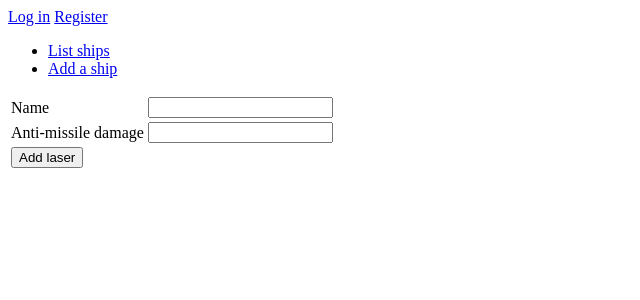
After one commit to elucca/FleetReport, a Flask app: template application/templates/weapons/createlaser.html in a window 1280 px wide. The commit adds this page. Shown: the top 300 px of the page, without its empty margins (0-640 px from the left). Run offline with Flask 2, Linux system fonts and the light colour scheme; the template is opened without the code that fills it: values that come from a table or form of the project are taken from there, others are empty.

Commit message:
Add ability to add lasers to ships

```diff
--- a/application/__init__.py
+++ b/application/__init__.py
@@ -24,6 +24,7 @@ from application.ships import models
 from application.ships import views
 
 from application.weapons import models
+from application.weapons import views
 
 # Initialization for login functionality
 from application.auth.models import User
--- a/application/ships/models.py
+++ b/application/ships/models.py
@@ -17,9 +17,7 @@ class Ship(db.Model):
     armor_sides = db.Column(db.Integer, nullable=False)
     armor_back = db.Column(db.Integer, nullable=False)
 
-    weapons = db.relationship('Weapon', backref='ship', lazy=True)
-
-
+    weapons = db.relationship('Laser', backref='ship', lazy=True)
 
     # Weapons are temporarily only strings. Eventually it'll be one-to-many relationships to weapon tables
     def __init__(self, name, cost, command_capable, propulsion_type, move, delta_v, evasion_passive, evasion_active, evasion_endurance,
--- a/application/templates/ships/update.html
+++ b/application/templates/ships/update.html
@@ -177,12 +177,11 @@ proper and add the buttons (which are the only different part) in the update and
   </table>
 </form>
 
-<form method="POST" action="{{ url_for('laser_create', ship_id=ship.id) }}">
-    <input type="submit" value="Add laser"/>
-  </form>
 
 <form method="POST" action="{{ url_for('ships_remove', ship_id=ship.id) }}">
   <input type="submit" value="Remove ship"/>
 </form>
 
+<td><a href="{{ url_for('laser_create_form', ship_id=ship.id) }}">Add laser</a></td>
+
 {% endblock %}
--- /dev/null
+++ b/application/templates/weapons/createlaser.html
@@ -0,0 +1,41 @@
+{% extends "layout.html" %}
+
+{% block body %}
+
+<form method="POST" action="{{ url_for('laser_create', ship_id=ship.id) }}">
+  <table>
+
+    <tr>
+	  <td>{{ form.laser_name.label }}</td>
+      <td>{{ form.laser_name }}</td>
+      <td>
+        <ul>
+          {% for error in form.laser_name.errors %}
+          <li>{{ error }}</li>
+          {% endfor %}
+        </ul>
+      </td>
+    </tr>
+
+    <tr>
+      <td>{{ form.laser_dmg_missile.label }}</td>
+      <td>{{ form.laser_dmg_missile }}</td>
+      <td>
+        <ul>
+          {% for error in form.laser_dmg_missile.errors %}
+          <li>{{ error }}</li>
+          {% endfor %}
+        </ul>
+      </td>
+    </tr>
+
+    <tr>
+	    <td colspan="2">
+	      <input type="submit" value="Add laser"/>
+	    </td>
+    </tr>
+
+  </table>
+</form>
+
+{% endblock %}
--- /dev/null
+++ b/application/weapons/forms.py
@@ -0,0 +1,10 @@
+from flask_wtf import FlaskForm
+from wtforms import validators, StringField, IntegerField, BooleanField
+from application.weapons.models import *
+
+class LaserCreateForm(FlaskForm):
+    laser_name = StringField("Name", [validators.Length(min=1, max=256)])
+    laser_dmg_missile = IntegerField("Anti-missile damage", [validators.NumberRange(min=0)])
+
+    class Meta:
+        csrf = False
```
Also changed, not shown: application/weapons/models.py (+13 -6 lines), application/weapons/views.py (+13 -3 lines).
